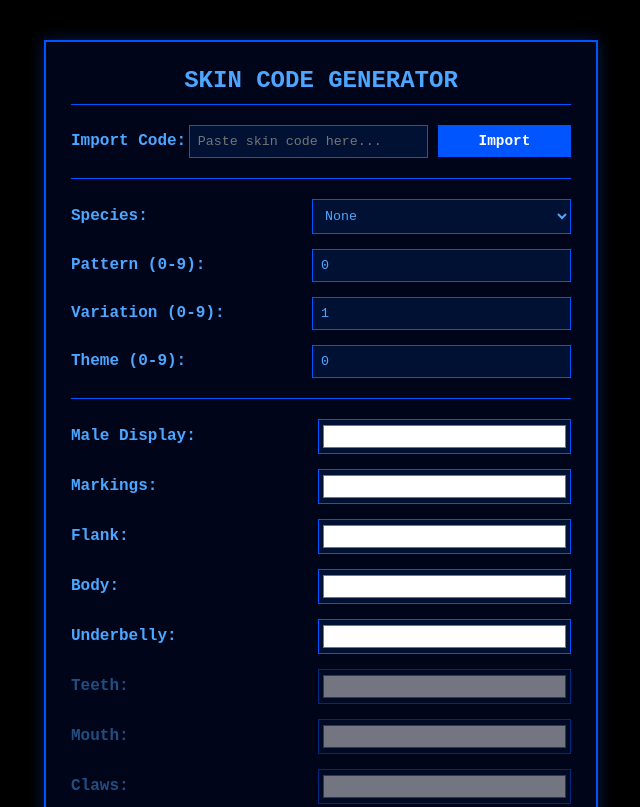
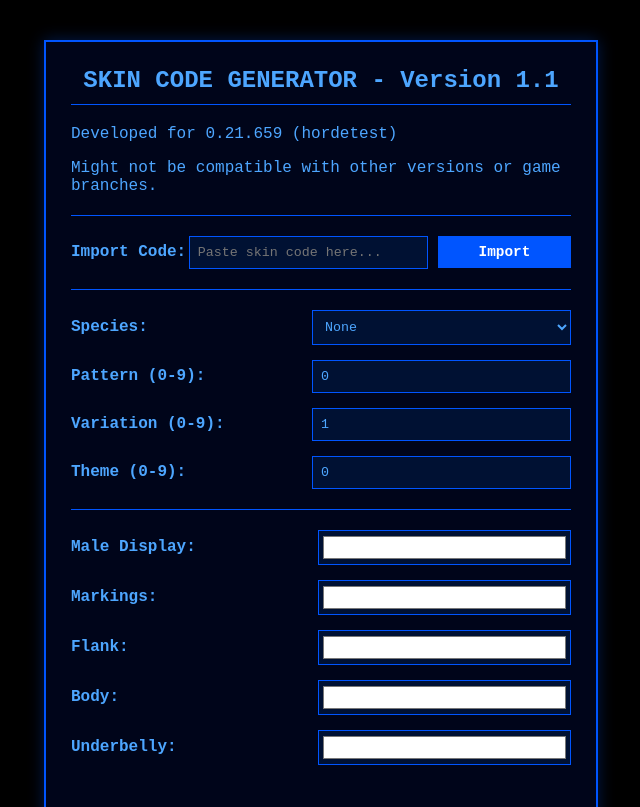
Before and after one commit to Ultr4Dev/dino-game, a plain HTML site: page index.html in a window 1280 px wide. Shown: the top 807 px of the page, without its empty margins (319-959 px from the left). Drawn offline with Linux system fonts and the light colour scheme.

Commit message:
Enhance index.html: add compatibility meta tag, update game info display, and improve skin code import functionality

```diff
--- a/index.html
+++ b/index.html
@@ -4,6 +4,7 @@
 <head>
     <meta charset="UTF-8">
     <meta name="viewport" content="width=device-width, initial-scale=1.0">
+    <meta http-equiv="X-UA-Compatible" content="ie=edge">
     <title>The Isle Skin Editor</title>
     <style>
         body {
@@ -107,12 +108,13 @@
 <body>
 
     <div class="container">
-        <h2>SKIN CODE GENERATOR</h2>
+        <h2 id="title">SKIN CODE GENERATOR</h2>
 
         <div>
-            <p id="gameInfo" onload="updateMeta()"></p>
+            <p id="gameInfo"></p>
+            <p>Might not be compatible with other versions or game branches.</p>
         </div>
-
+        <div class="divider"></div>
         <div class="form-group" style="margin-bottom: 20px;">
             <label for="importInput" style="flex: 0.8;">Import Code:</label>
             <input type="text" id="importInput" placeholder="Paste skin code here..."
@@ -217,13 +219,38 @@
         const outputDisplay = document.getElementById('outputCode');
         const copyBtn = document.getElementById('copyBtn');
 
+        const notLimitedDinosaurs = ['Omniraptor'];
+
+        onload = updateMeta;
+        function updateMeta() {
+            // Load manifest.json
+            fetch('manifest.json')
+                .then(response => response.json())
+                .then(data => {
+                    const gameInfo = document.getElementById('gameInfo');
+                    const title = document.getElementById('title');
+                    title.textContent = `SKIN CODE GENERATOR - Version ${data.version}`;
+                    gameInfo.textContent = `Developed for ${data.game.latest_tested_version} (${data.game.developed_for_game_branch})`;
+                })
+                .catch(error => {
+                    console.error('Error loading manifest.json:', error);
+                });
+        }
+
         function updateOmniraptorOnlySettings() {
-            const isOmniraptor = document.getElementById('species').value === 'Omniraptor';
+            const isNotLimited = notLimitedDinosaurs.includes(document.getElementById('species').value);
             ['color6', 'color7', 'color8'].forEach(id => {
                 const input = document.getElementById(id);
                 const group = input.closest('.form-group');
-                input.disabled = !isOmniraptor;
-                group.classList.toggle('disabled-setting', !isOmniraptor);
+                input.disabled = !isNotLimited;
+                group.classList.toggle('disabled-setting', !isNotLimited);
+                // Hide the color pickers when disabled to avoid confusion
+                input.style.display = isNotLimited ? 'block' : 'none';
+                // Also hide the labels for these inputs when disabled
+                const label = group.querySelector('label');
+                if (label) {
+                    label.style.display = isNotLimited ? 'block' : 'none';
+                }
             });
         }
 
```
